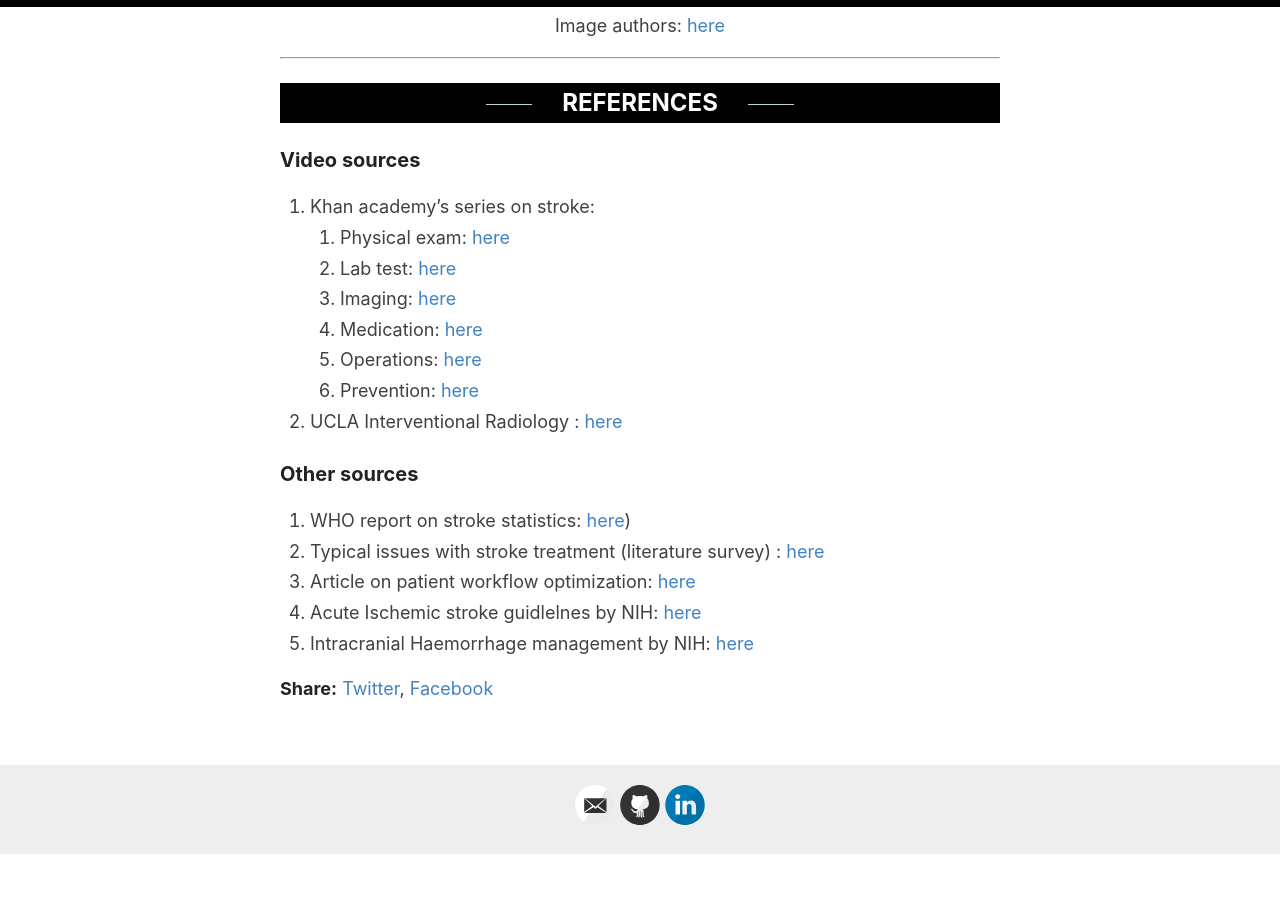
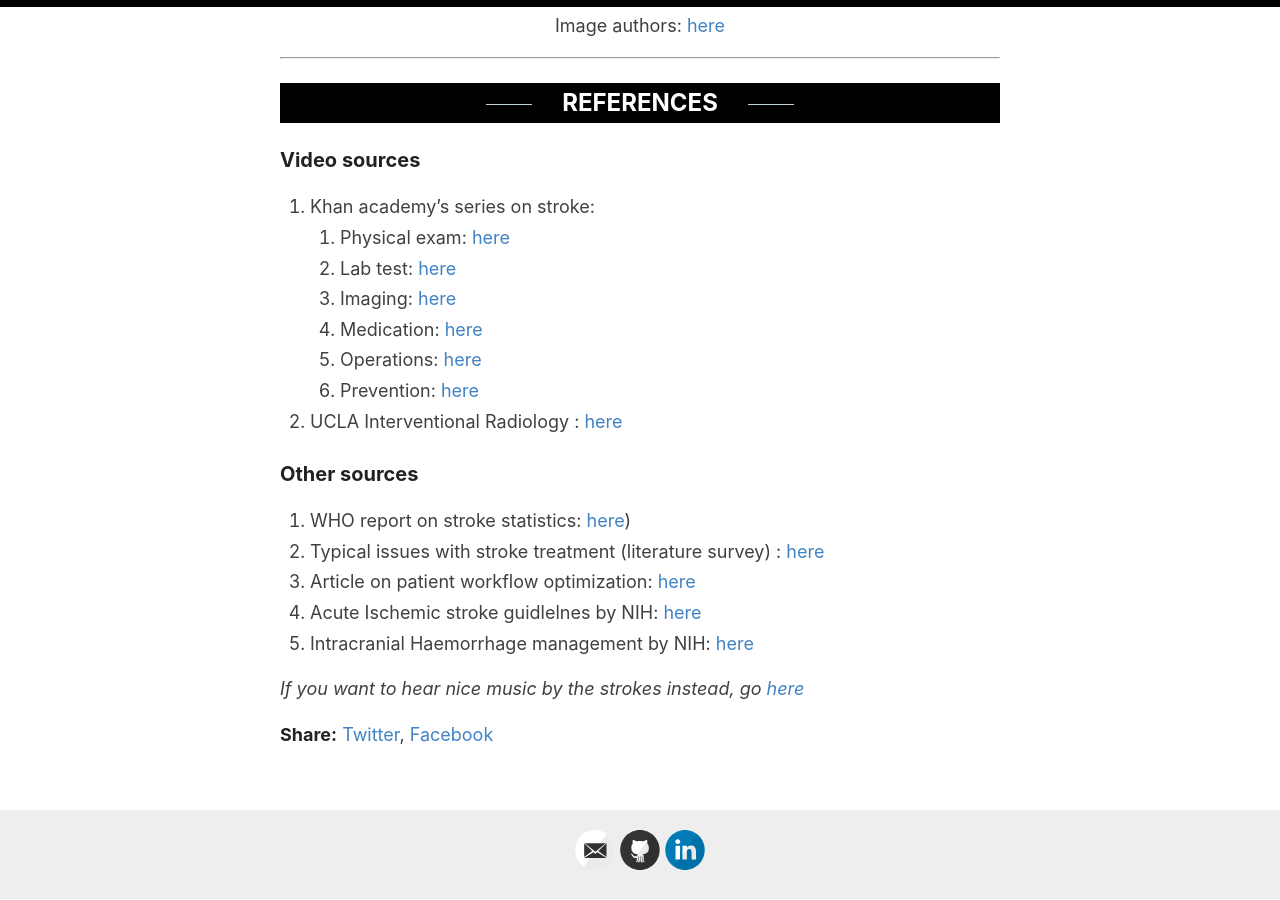
Before and after one commit to CodeSeeker99/codeseeker99.github.io, a Jekyll site: the page built from _posts/2021-02-04-how-is-a-stroke-treated.md, in a window 1280 px wide and 900 px high, scrolled down 9683 px. Built offline with Jekyll 4.4.1, drawn with Linux system fonts in a browser that asks for light colours; our own code applies the rules of GitHub Pages for plain Markdown files; before the commit the page ends 10537 px from its top, so only the background shows below that.

Commit message:
Update 2021-02-04-how-is-a-stroke-treated.md

```diff
--- a/_posts/2021-02-04-how-is-a-stroke-treated.md
+++ b/_posts/2021-02-04-how-is-a-stroke-treated.md
@@ -142,3 +142,5 @@ _The most important thing about stroke treatment is the time between symptoms an
 3. Article on patient workflow optimization: [here](https://evtoday.com/articles/2019-feb/stroke-patient-workflow-optimization)
 4. Acute Ischemic stroke guidlelnes by NIH: [here](https://www.ncbi.nlm.nih.gov/pmc/articles/PMC6707502/)
 5. Intracranial Haemorrhage management by NIH: [here](https://www.ncbi.nlm.nih.gov/pmc/articles/PMC2291314/)
+
+_If you want to hear nice music by the strokes instead, go [here](https://www.youtube.com/watch?v=b8-tXG8KrWs)_
```
